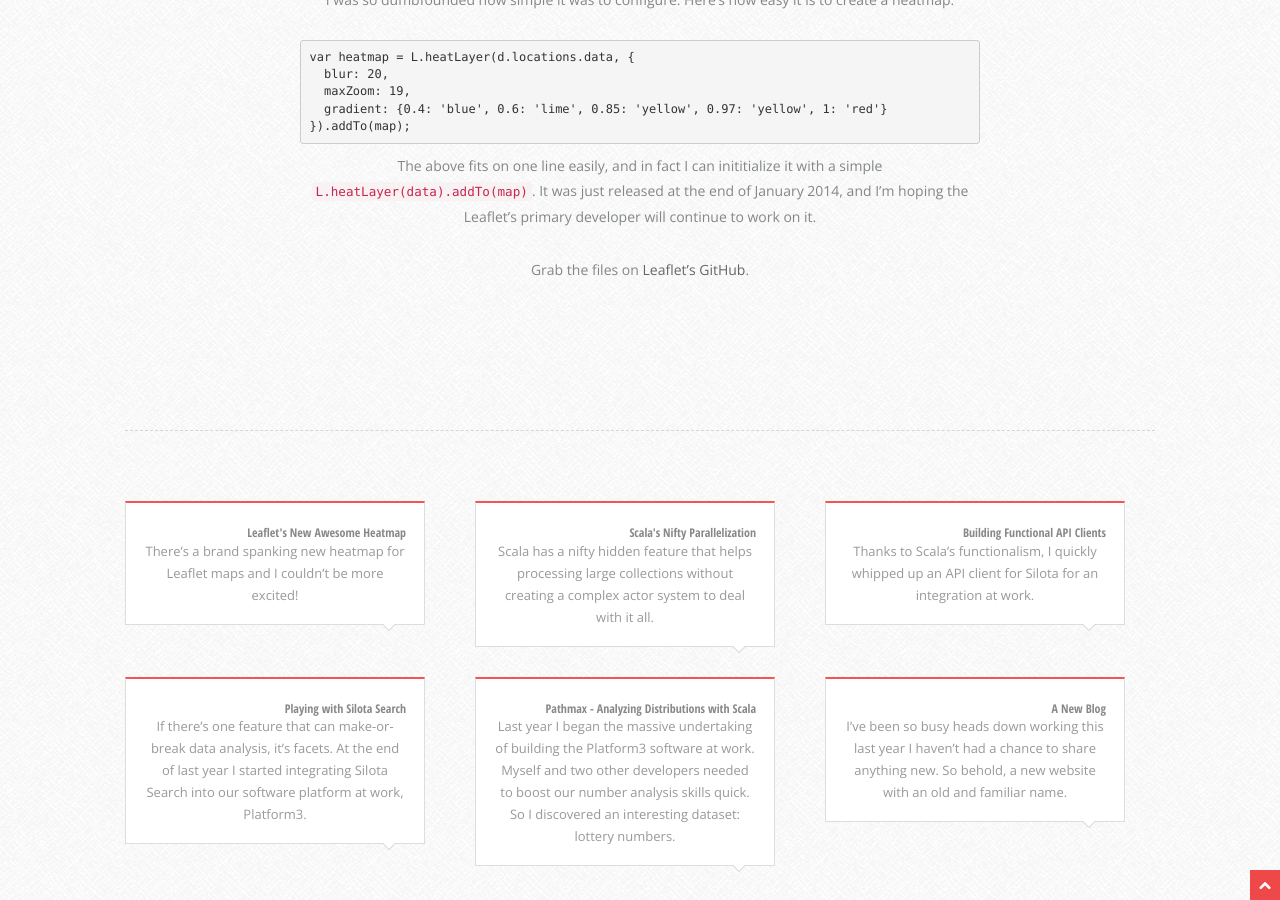
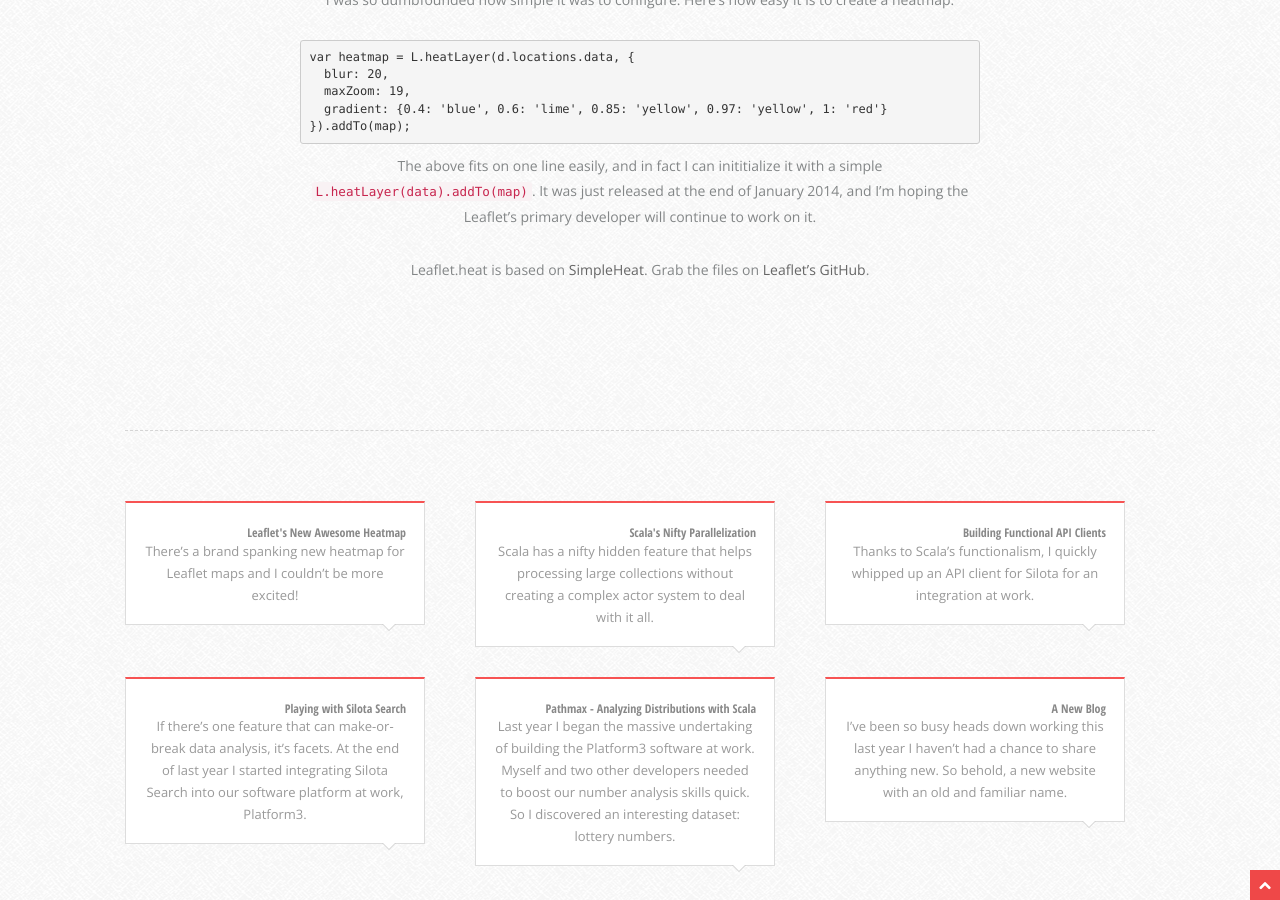
Before and after one commit to crockpotveggies/crockpotveggies.github.io, a Jekyll site: the page built from _posts/2014-02-11-leaflet-heat-canvas-heatmap.md, in a window 1280 px wide and 900 px high, scrolled down 1183 px. Built offline with Jekyll 4.4.1, drawn with Linux system fonts in a browser that asks for light colours; some web fonts are replaced; Markdown is read by kramdown in place of the engine named in the settings; comment, search, counter and statistics services are not loaded.

Commit message:
SimpleHeat ref.

```diff
--- a/_posts/2014-02-11-leaflet-heat-canvas-heatmap.md
+++ b/_posts/2014-02-11-leaflet-heat-canvas-heatmap.md
@@ -21,4 +21,4 @@ var heatmap = L.heatLayer(d.locations.data, {
 
 The above fits on one line easily, and in fact I can inititialize it with a simple <code>L.heatLayer(data).addTo(map)</code>. It was just released at the end of January 2014, and I'm hoping the Leaflet's primary developer will continue to work on it.
 
-Grab the files on [Leaflet's GitHub](https://github.com/Leaflet/Leaflet.heat).
+Leaflet.heat is based on [SimpleHeat](https://github.com/mourner/simpleheat). Grab the files on [Leaflet's GitHub](https://github.com/Leaflet/Leaflet.heat).
```
